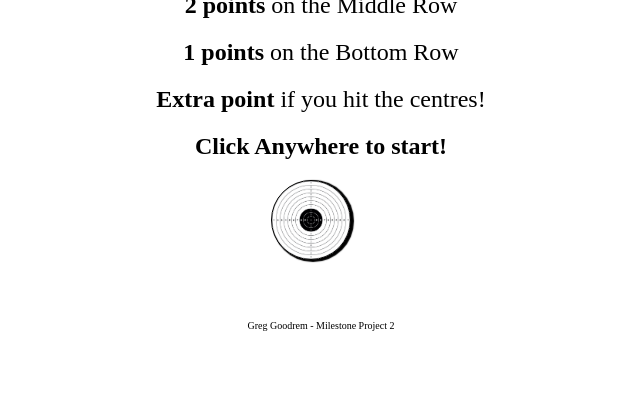
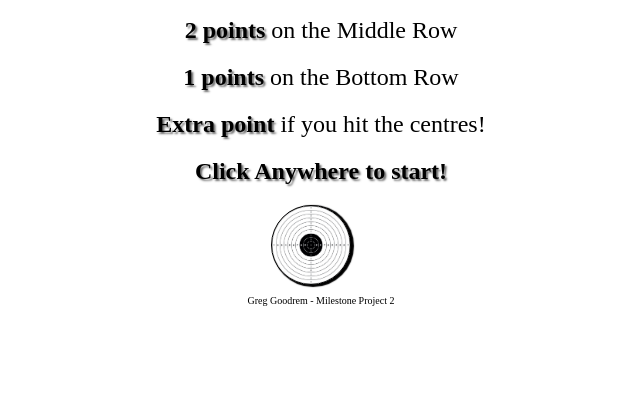
Before and after one commit to CodeGreg1/milestone_project2, a plain HTML site: page index.html in a window 1280 px wide. Shown: the part 399-800 px from the top of the page, without its empty margins (319-959 px from the left). Drawn offline with nearby package versions, Linux system fonts and the light colour scheme; no server answers; a web font is replaced by a local one.

Commit message:
Style edit on front page

```diff
--- a/assets/css/style.css
+++ b/assets/css/style.css
@@ -21,14 +21,14 @@ span {
     text-shadow: 2px 2px 2px #CE5937;
 }
 b {
-    text-shadow: 2px 2px 2px #fff;
+    text-shadow: 2px 2px 2px rgb(111, 111, 111);
 }
 /* Styling for both initial screen and the score screen */
 .popupScreen {
     width: 100vw;
     height: 100vh;
     max-width: 500px;
-    max-height: 700px;
+    max-height: 650px;
     background-color: #fff;
     border-radius: 5%;
     display: flex;
```
